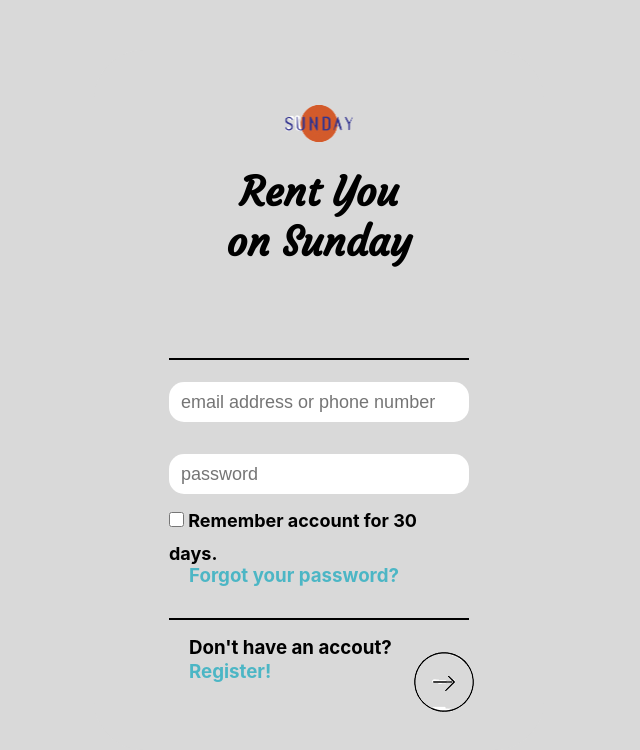
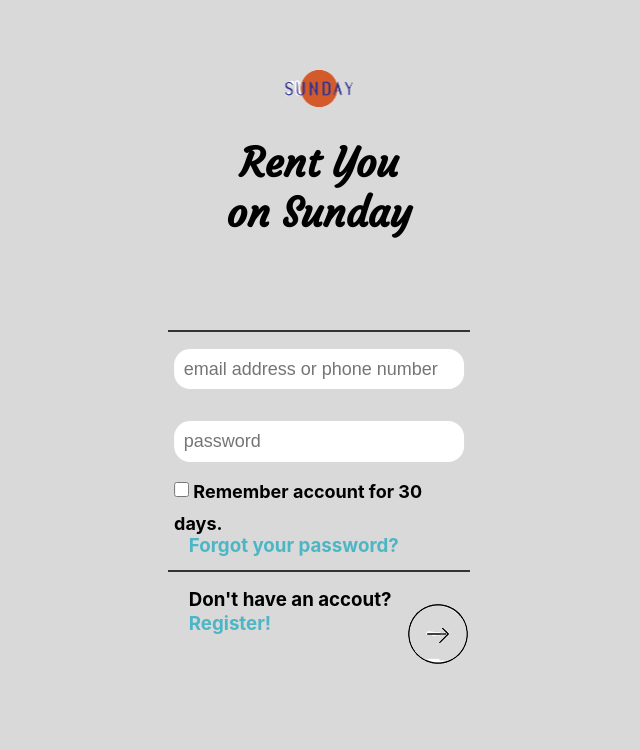
Before and after one commit to RitaHsieh/database-web, a Next.js app: page /login in a window 1280 px wide. Shown: the top 750 px of the page, without its empty margins (321-961 px from the left). Built offline with nearby package versions, Linux system fonts and the light colour scheme.

Commit message:
login page height fix

```diff
--- a/component/loginform.js
+++ b/component/loginform.js
@@ -18,7 +18,7 @@ export default function loginform() {
                     data-auto_prompt="false">
                 </div>
                 <div class="g_id_signin"
-                    data-width="300"
+                    data-width="280"
                     data-type="standard"
                     data-size="large"
                     data-theme="outline"
--- a/styles/loginform.module.css
+++ b/styles/loginform.module.css
@@ -2,8 +2,8 @@
 
 .background {
     background: #d9d9d9;
-    height: 700px;
-    width: 450px;
+    height: 95%;
+    width: 420px;
     position: absolute;
     top: 50%;
     right: 50%;
@@ -22,56 +22,61 @@
     margin-bottom: 1rem;
 }
 .logo {
-    top: 20px;
+    top: 2%;
 }
 
 .title {
-    top: -10px;
+    top: -1.2%;
     text-align: center;
     font-family: 'Courgette', cursive;
     font-size: 40px;
 }
 
 .block {
-    padding: 12px;
+    padding: 0.6rem;
     background: #ffffff;
-
+    width: 100%
+}
+.button {
+    width: 68%;
 }
 .button, .block {
-    height: 40px;
-    width: 300px;
+    height: 5%;
     border: none;
-    border-radius: 15px;
+    border-radius: 1rem;
     font-size: 18px;
 
 }
 
 .content {
-    width: 260px;
+    width: 62%;
 }
 
 .line1, .line2 {
-    width: 300px;
-    border: 1px solid black;
+    width: 72%;
+    border: 1px solid #333333;
     margin-left: auto;
     margin-right: auto;
 }
 
 .line1 {
-    margin-top: 25px;
+    margin-top: 7%;
+}
+.line2 {
+    margin-top: -3%;
 }
 
 .form {
-    width: 300px;
-    top: -10px;
+    width: 69%;
+    top: -2%;
 }
 
 .button2 {
-    width: 56px;
-    height: 56px;
+    width: 5%;
+    height: 5%;
     position: relative;
     left: 70%;
-    top: -66px;
+    top: -8%;
     border: none;
     background-color: #d9d9d9;
 
@@ -80,17 +85,17 @@
 .checkbox {
     height: 15px;
     width: 15px;
-    margin-top: 2px;
+    margin-top: 0.3rem;
 }
 .chcontent {
     font-size: 18px;
     font-weight: 650;
-    margin-top: 10px;
 }
+
 .link .content {
-    top: -15px;
-    margin-top: 5px;
-    margin-bottom: 15px;
+    top: -2%;
+    margin-top: 0%;
+    margin-bottom: 10px;
     color: #4CB6C5;
 }
 
```
